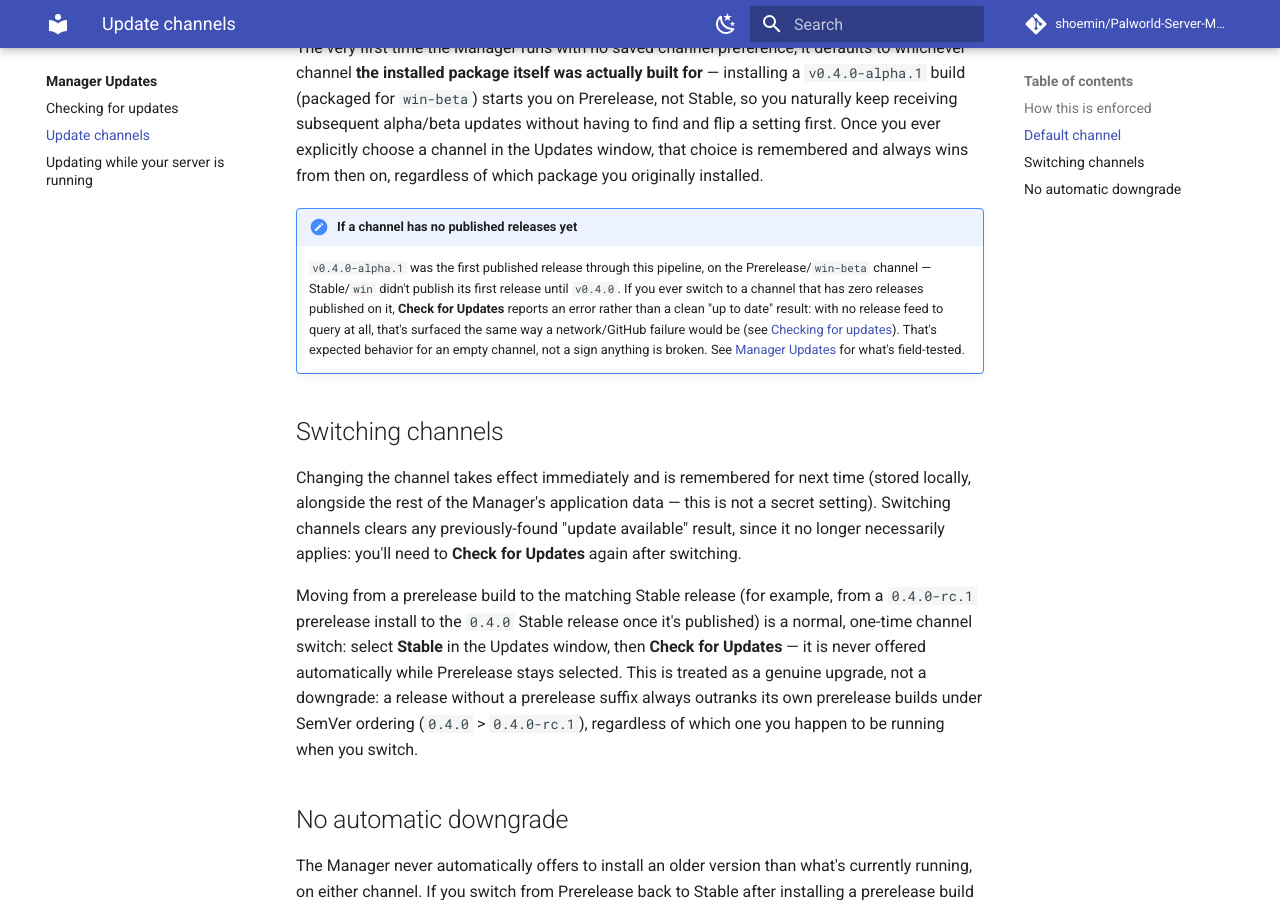
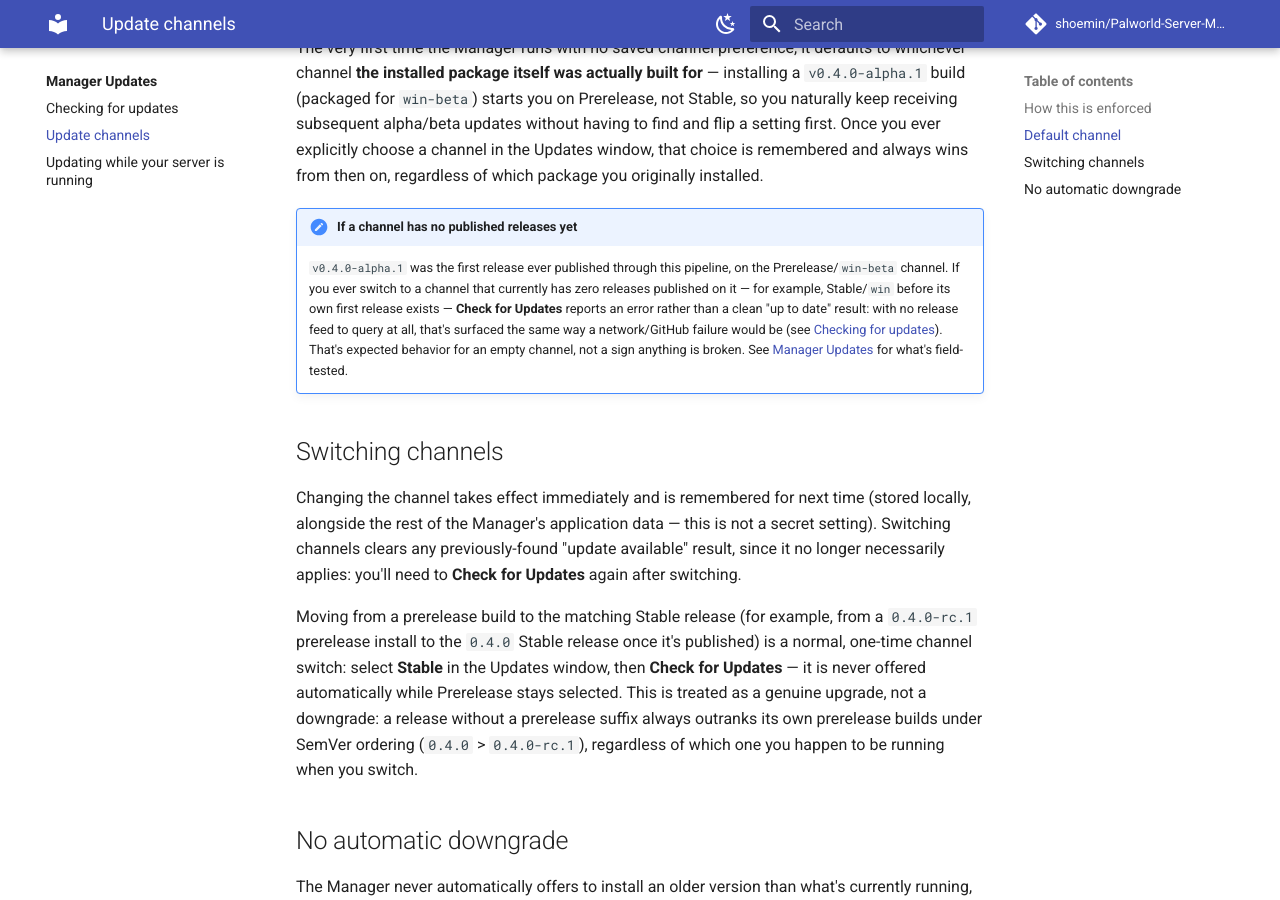
Before and after one commit to shoemin/Palworld-Server-Manager, an MkDocs documentation site: the page built from docs/manager-updates/update-channels.md, in a window 1280 px wide and 900 px high, scrolled down 655 px. Built offline with MkDocs 1.6.1 and Material for MkDocs 9.7.7, drawn with Linux system fonts in a browser that asks for light colours; comment, search, counter and statistics services are not loaded.

Commit message:
Fix two Stable-durability wording defects found by Codex review
- docs/manager-updates/update-channels.md: the "if a channel has no
  published releases yet" note asserted, as unconditional past-tense
  fact, that Stable/win had already published v0.4.0 - false right
  now, and exactly the kind of claim this PR is otherwise removing.
  Reworded to describe the zero-releases-on-a-channel scenario
  generically instead of asserting Stable's current publication state.
- VALIDATION_v0.4.0.md: the top status line claimed every required
  gate is PASS while the gate matrix immediately below explicitly
  lists alpha.2 -> beta.1 as FIELD-OBSERVED, a real internal
  contradiction. Reworded to state the honest mixed picture and point
  at the gate matrix for the full breakdown.

Both findings via @chatgpt-codex-connector[bot] review on PR #15
(reviewed commit ce5a15bb40, verified to resolve to the exact prior
head ce5a15bb4008ac352fe9912be159f58d6a0ddcfc).

Co-Authored-By: Claude Sonnet 5 <noreply@anthropic.com>

```diff
--- a/docs/manager-updates/update-channels.md
+++ b/docs/manager-updates/update-channels.md
@@ -14,7 +14,7 @@ Each channel maps to a distinct Velopack release channel packaged and published
 The very first time the Manager runs with no saved channel preference, it defaults to whichever channel **the installed package itself was actually built for** — installing a `v0.4.0-alpha.1` build (packaged for `win-beta`) starts you on Prerelease, not Stable, so you naturally keep receiving subsequent alpha/beta updates without having to find and flip a setting first. Once you ever explicitly choose a channel in the Updates window, that choice is remembered and always wins from then on, regardless of which package you originally installed.
 
 !!! note "If a channel has no published releases yet"
-    `v0.4.0-alpha.1` was the first published release through this pipeline, on the Prerelease/`win-beta` channel — Stable/`win` didn't publish its first release until `v0.4.0`. If you ever switch to a channel that has zero releases published on it, **Check for Updates** reports an error rather than a clean "up to date" result: with no release feed to query at all, that's surfaced the same way a network/GitHub failure would be (see [Checking for updates](checking-for-updates.md)). That's expected behavior for an empty channel, not a sign anything is broken. See [Manager Updates](index.md) for what's field-tested.
+    `v0.4.0-alpha.1` was the first release ever published through this pipeline, on the Prerelease/`win-beta` channel. If you ever switch to a channel that currently has zero releases published on it — for example, Stable/`win` before its own first release exists — **Check for Updates** reports an error rather than a clean "up to date" result: with no release feed to query at all, that's surfaced the same way a network/GitHub failure would be (see [Checking for updates](checking-for-updates.md)). That's expected behavior for an empty channel, not a sign anything is broken. See [Manager Updates](index.md) for what's field-tested.
 
 ## Switching channels
 
```
Also changed, not shown: VALIDATION_v0.4.0.md (+1 -1 lines).
